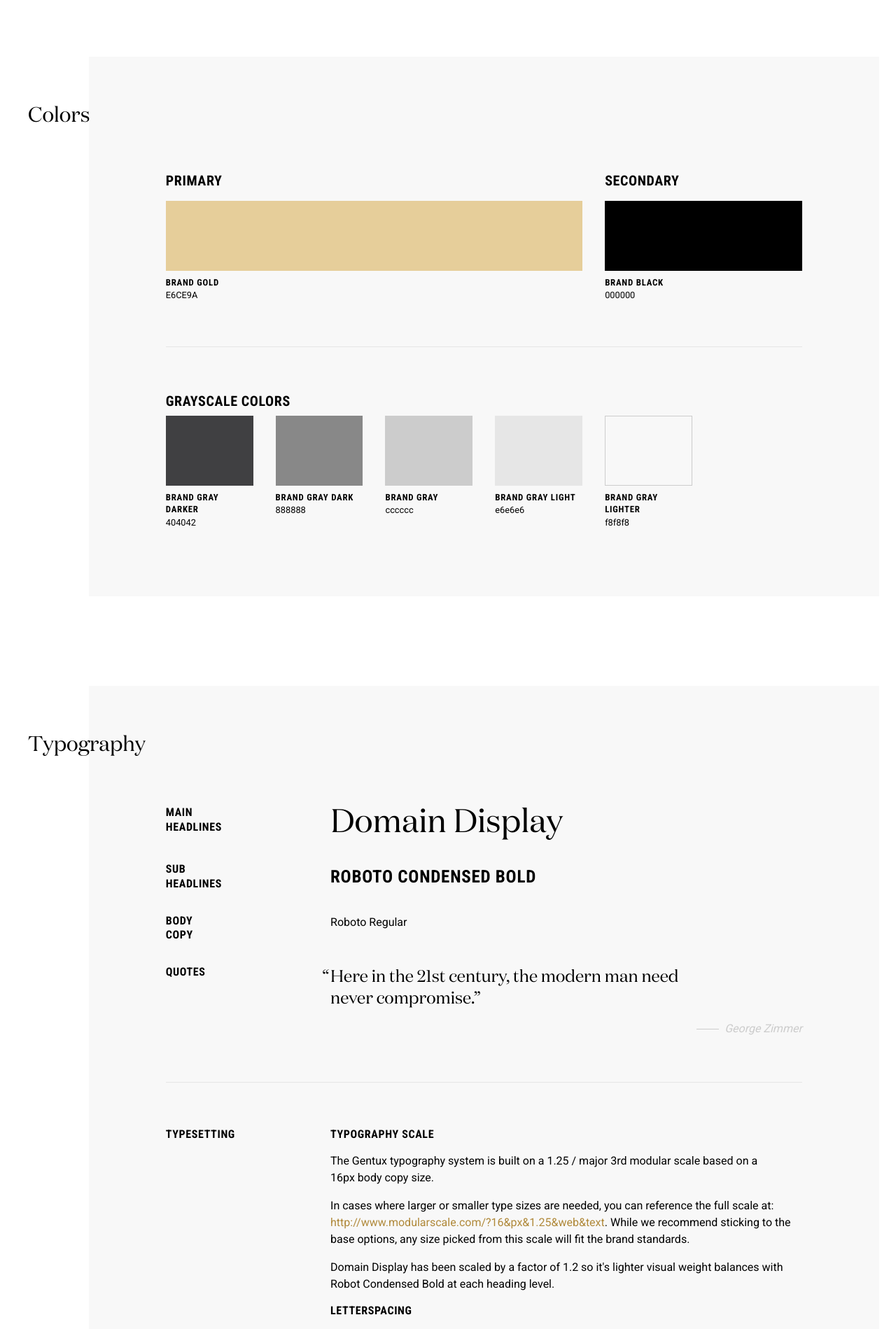
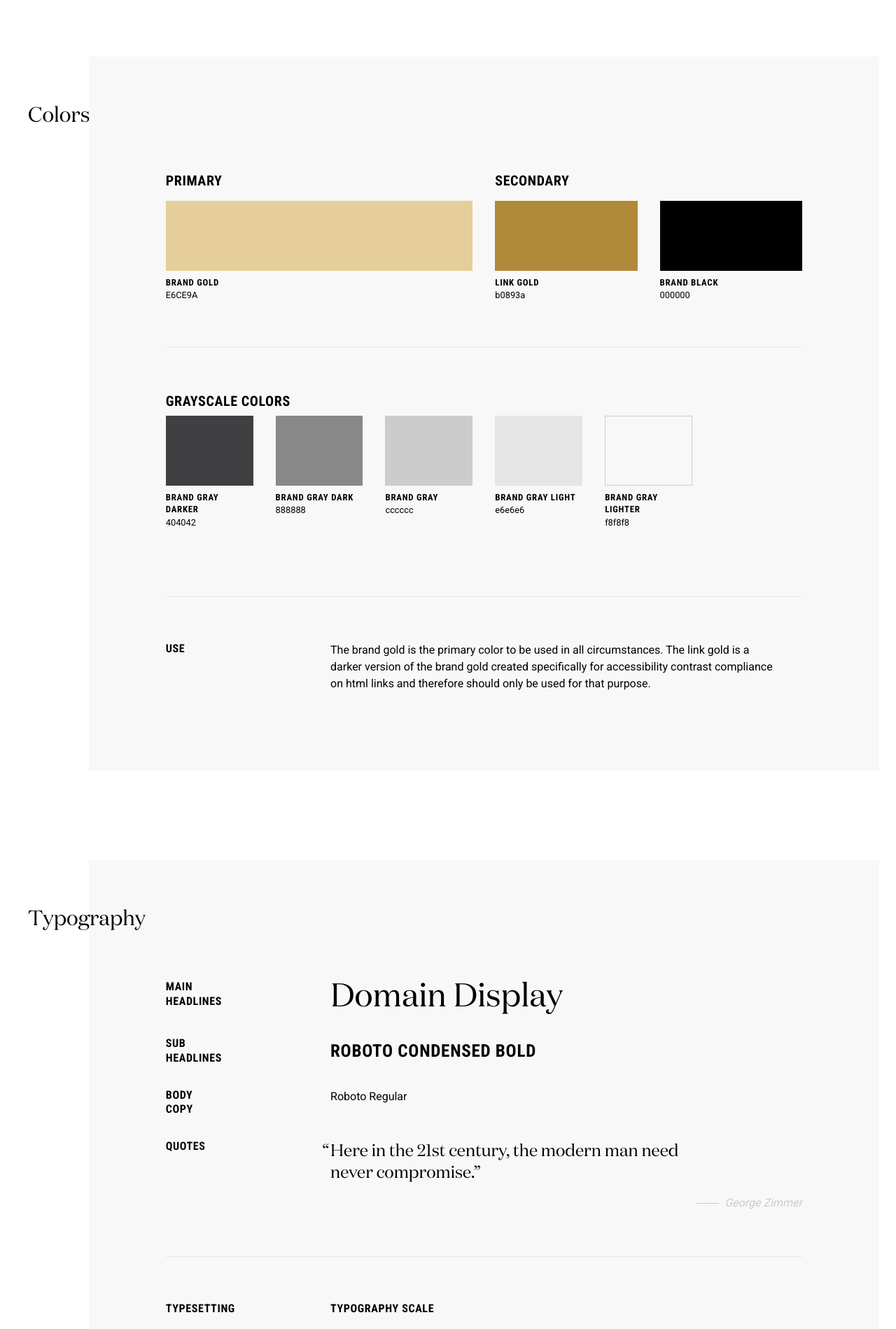
Before and after one commit to generationtux/styleguide, a Jekyll site: the page built from brand-guidelines.html, in a window 1280 px wide. Shown: the part 3396-5295 px from the top of the page at 70% size. Built offline with Jekyll 4.4.1, drawn with Linux system fonts in a browser that asks for light colours.

Commit message:
adds link gold and use description to colors

```diff
--- a/_atoms/01-colors.html
+++ b/_atoms/01-colors.html
@@ -12,7 +12,7 @@ title: Colors
             <div class="clipboard-content clipboard-init small" title="click to copy to clipboard">000000</div>
         </div>
         <div class="col-sm-4 copy-to-clipboard pusher-xs-btm-lg">
-            <div class="bg-brand-blue color-swatch"></div>
+            <div class="bg-brand-gold color-swatch"></div>
             <h3 class="h6 uppercase pusher-xs-top-sm">Brand Gold</h3>
             <div class="clipboard-content clipboard-init small" title="click to copy to clipboard">E6CE9A</div>
         </div>
--- a/_brand-guides/05-typography.html
+++ b/_brand-guides/05-typography.html
@@ -66,7 +66,7 @@ title: Typography
     <h4 class="pusher-xs-btm-md">Letterspacing</h4>
     <p>
     	All uppercase and small body copy typesetting should have some letterspacing. Our base amount is .03em with extra space added at smaller sizes.
-
+    </p>
   </div>
 </div><!-- /row -->
 
--- a/_scss/theme.scss
+++ b/_scss/theme.scss
@@ -56,7 +56,8 @@
 	height: 100px;
 }
 
-.bg-brand-blue  { background-color: $brand-info; }
+.bg-brand-gold  { background-color: $brand-info; }
+.bg-brand-gold-dark  { background-color: #b0893a; }
 .bg-brand-green  { background-color: $brand-success; }
 .bg-brand-red  { background-color: $brand-danger; }
 .bg-brand-yellow  { background-color: $brand-warning; }
```
Also changed, not shown: _brand-guides/04-colors.html (+30 -7 lines), css/all.css.
